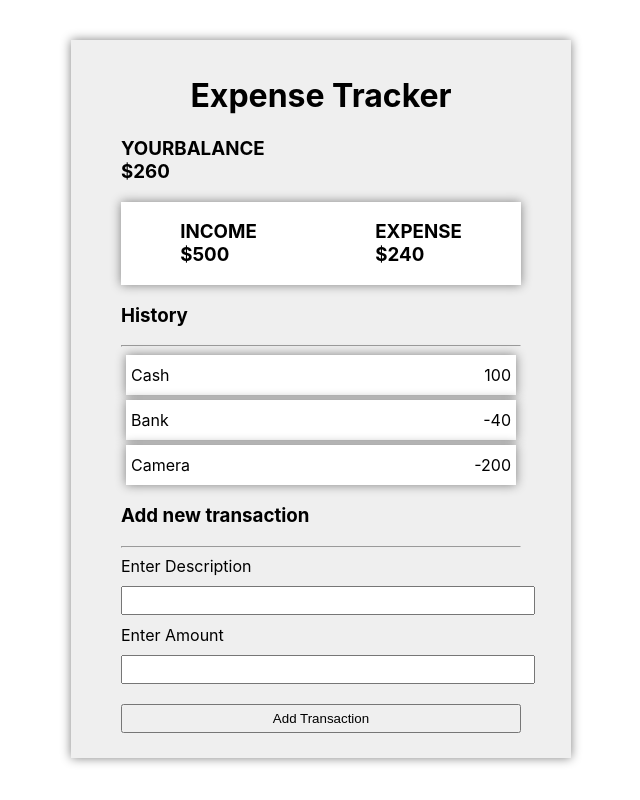
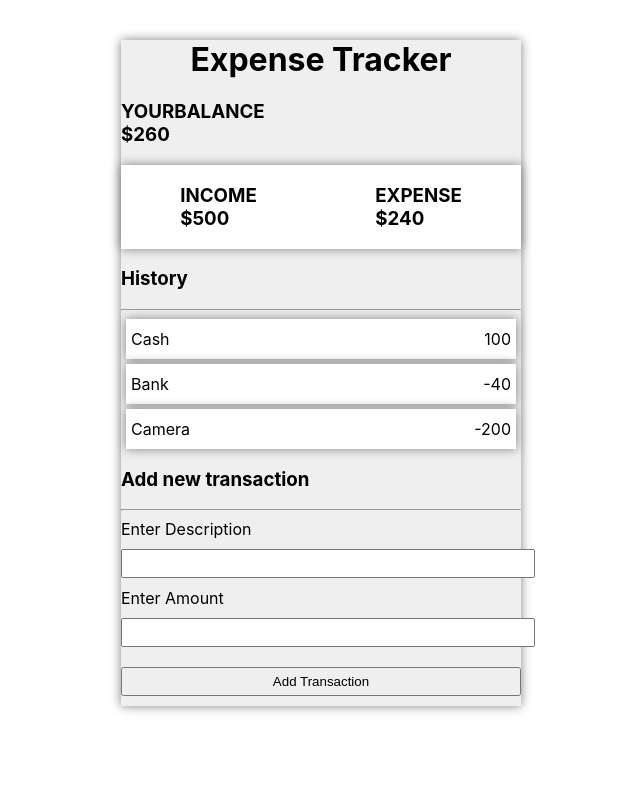
Before and after one commit to haris3691/expensetracker, a React (Create React App) app: page / in a window 1280 px wide. Shown: the whole page, without its empty margins (319-959 px from the left). Built offline with nearby package versions, Linux system fonts and the light colour scheme.

Commit message:
remove from app.css

```diff
--- a/src/App.css
+++ b/src/App.css
@@ -6,7 +6,7 @@ margin: 0 auto;
 background-color: #efefef;
 box-shadow: 0 0 10px gray;
 margin-top: 40px;
-padding: 15px 50px;
+
 
 }
 .text-center
```
